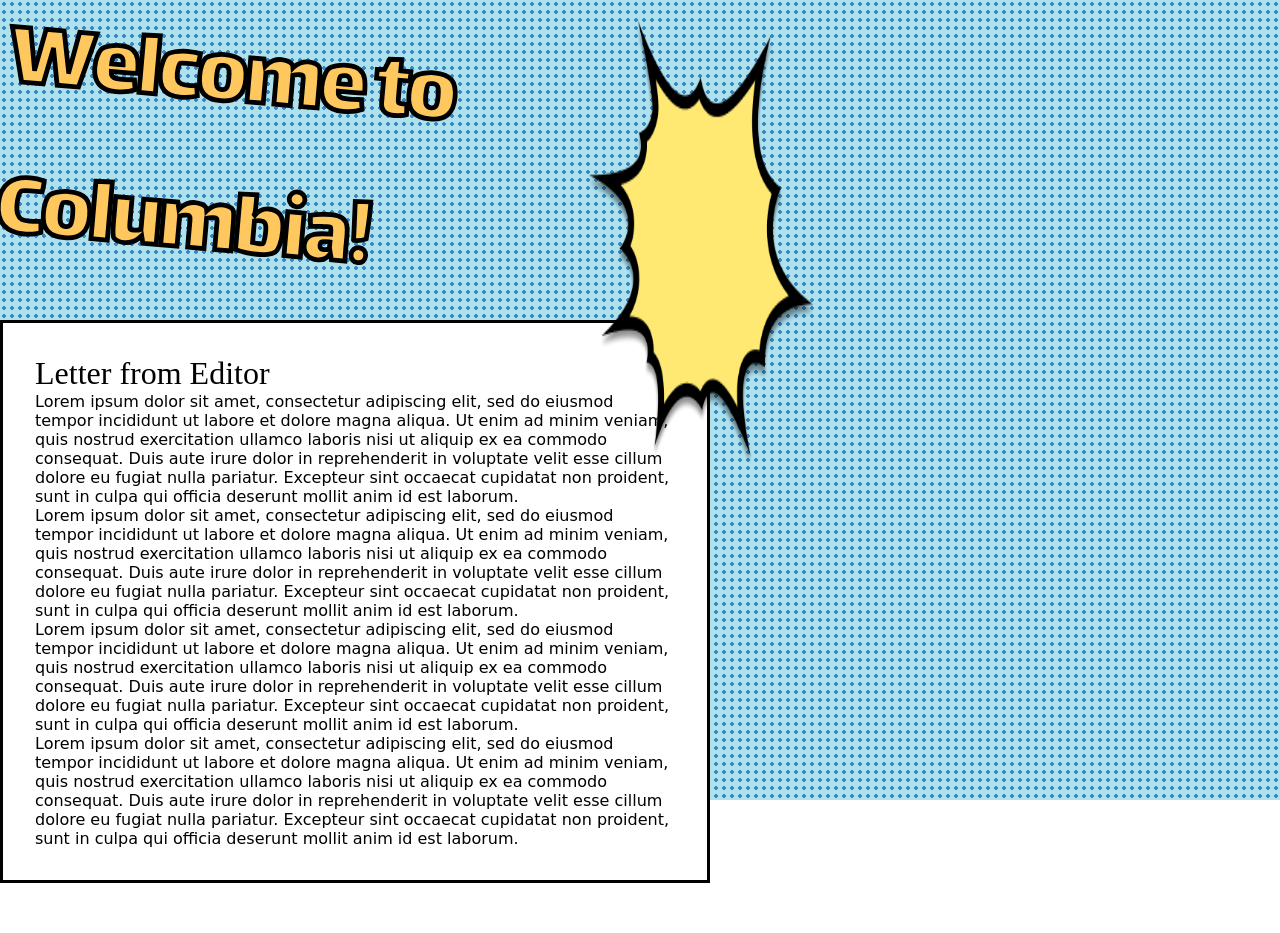
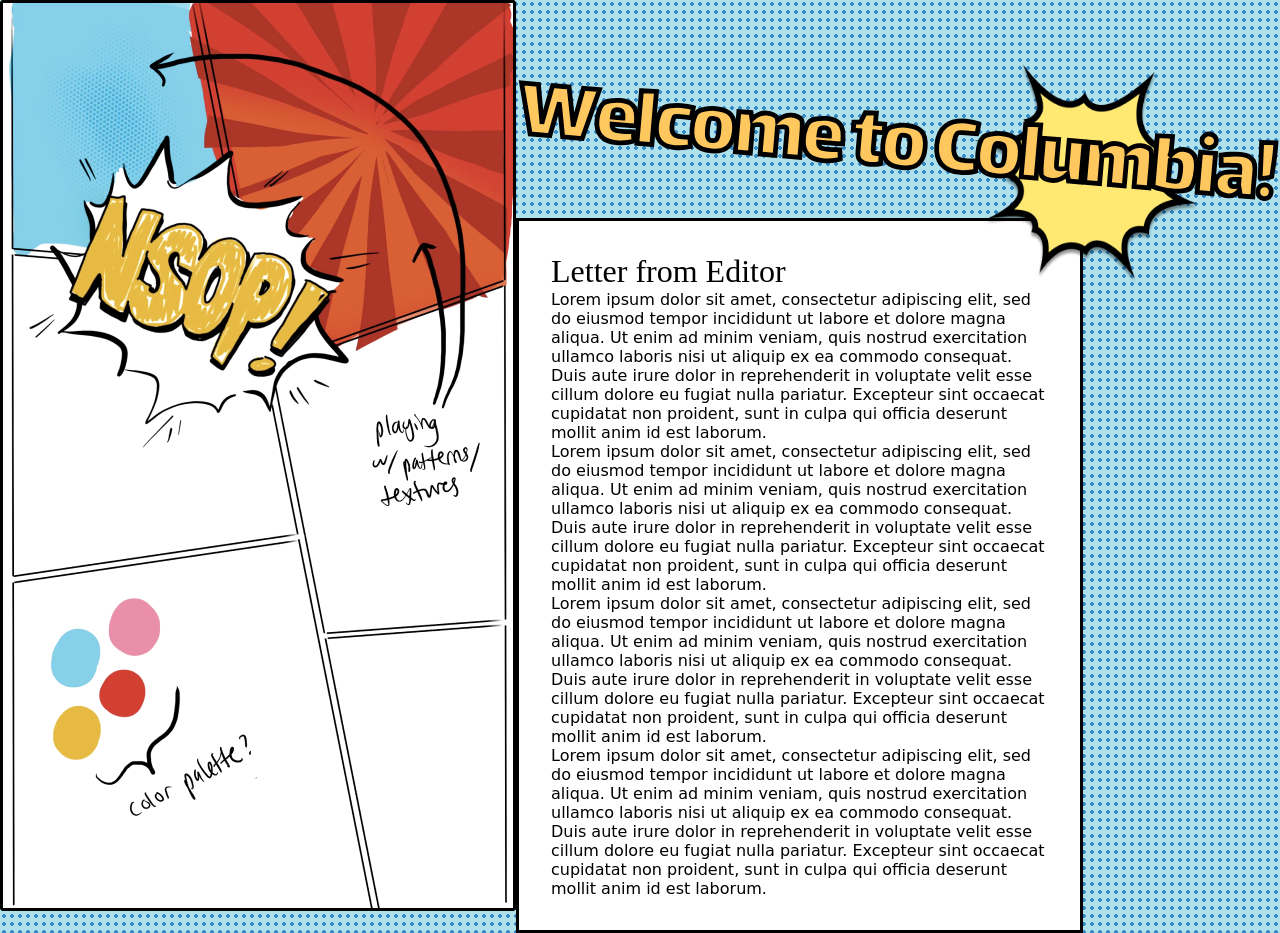
Before and after one commit to spectatorpublishing/nsop2023, a React (Create React App) app: page / in a window 1280 px wide. Before the commit the page ends 883 px from the top, so only its background shows below. Built offline with nearby package versions, Linux system fonts and the light colour scheme; a web font is replaced by a local one.

Commit message:
Added some updates to the Home Page

```diff
--- a/src/containers/Home.js
+++ b/src/containers/Home.js
@@ -2,6 +2,7 @@
 import styled from 'styled-components';
 import Letter from '../containers/Letter';
 import breakout from '../components/images/Breakout.png'
+import HomeImage from '../components/images/TestImage.png'
 
 const HomeContainer = styled.div`
     /* --dotSize: 0.25rem;
@@ -19,11 +20,14 @@
     background-size: var(--bgSize) var(--bgSize);
     background-position: 0 0, var(--bgPosition) var(--bgPosition); */
 
-    width: 100vw;
-	height: 100vh;
+    width: 100%;
+	height: 100%;
 
     background-image: radial-gradient(#3589C7 30%, #AFE1ED 20%);
     background-size: .5rem .5rem;
+
+    display: flex;
+
 `;
 
 const Photo = styled.div`
@@ -33,34 +37,41 @@
     font-family: 'Lalezar';
     color: #FFC85F;
     -webkit-text-stroke: 0.3rem black;
-    font-size: 6rem;
+    font-size: 5.5rem;
     letter-spacing: -0.2rem;
     transform: rotate(5deg);
+    margin-top: 5rem;
 `;
 
 const Breakout = styled.div`
     width: 30%;
-    height: 150%;
+    height: 160%;
     position: absolute;
-    right: -3rem;
+    top: -1rem;
+    right: 5rem;
+`;
+
+const TitleWrapper = styled.div`
+    position: relative;
+    width: 100%;
 `;
 
 const Wrapper = styled.div`
-    position: relative;
-    width: 60%;
+    width: 70%;
 `;
 
 const Home = () => {
 
     return (
         <HomeContainer>
-            <Photo><img></img></Photo>
-
+            <Photo><img src={HomeImage}></img></Photo>
             <Wrapper>
-                <Breakout><img src={breakout} width="100%" height="100%" ></img></Breakout>
-                <Title>Welcome to Columbia!</Title>
+                <TitleWrapper>
+                    <Breakout><img src={breakout} width="100%" height="100%" ></img></Breakout>
+                    <Title>Welcome to Columbia!</Title>
+                </TitleWrapper>
+                <Letter/>
             </Wrapper>
-            <Letter/>
         </HomeContainer>
     );
 };
--- a/src/containers/Letter.js
+++ b/src/containers/Letter.js
@@ -2,7 +2,7 @@
 import styled from 'styled-components';
 
 const LetterWrapper = styled.div`
-    width: 50%;
+    width: 65%;
     background-color: white;
     padding: 2rem;
     border-style: solid;
```
Also changed, not shown: src/components/images/TestImage.png (added).
